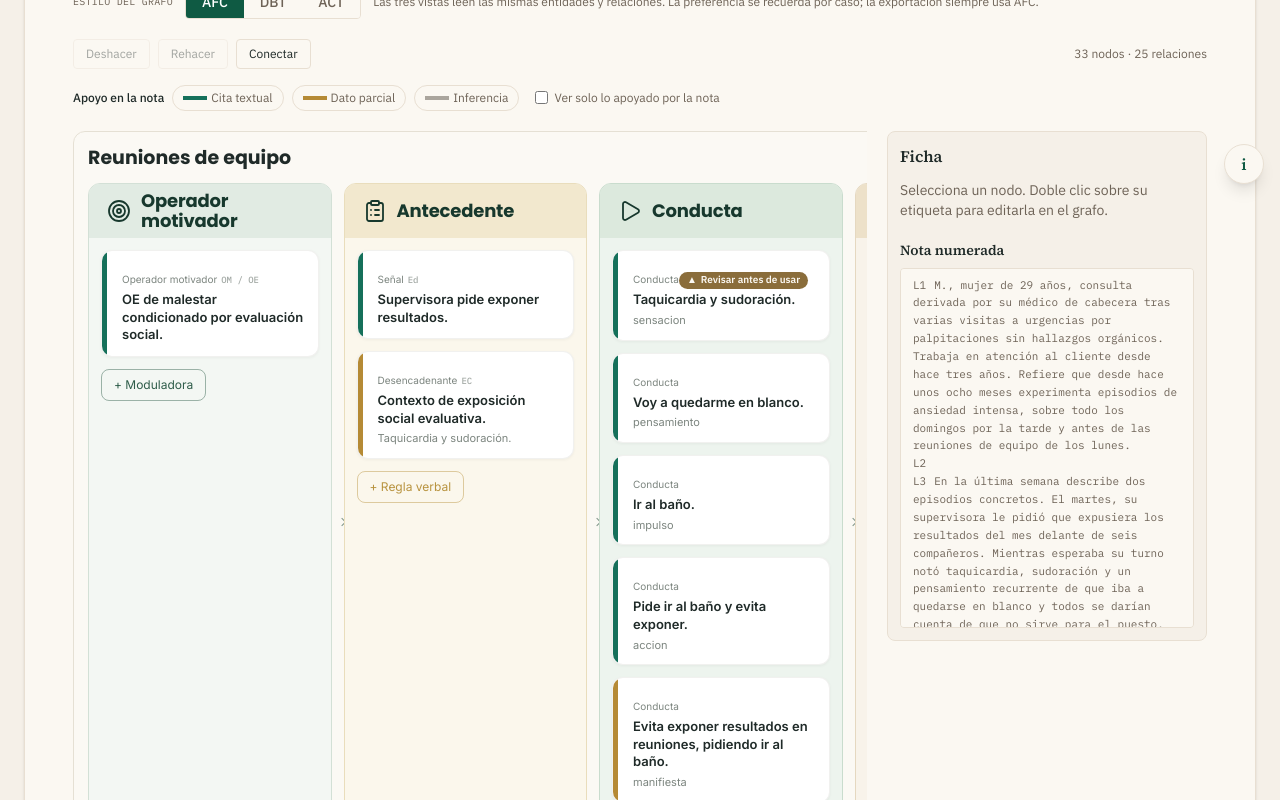
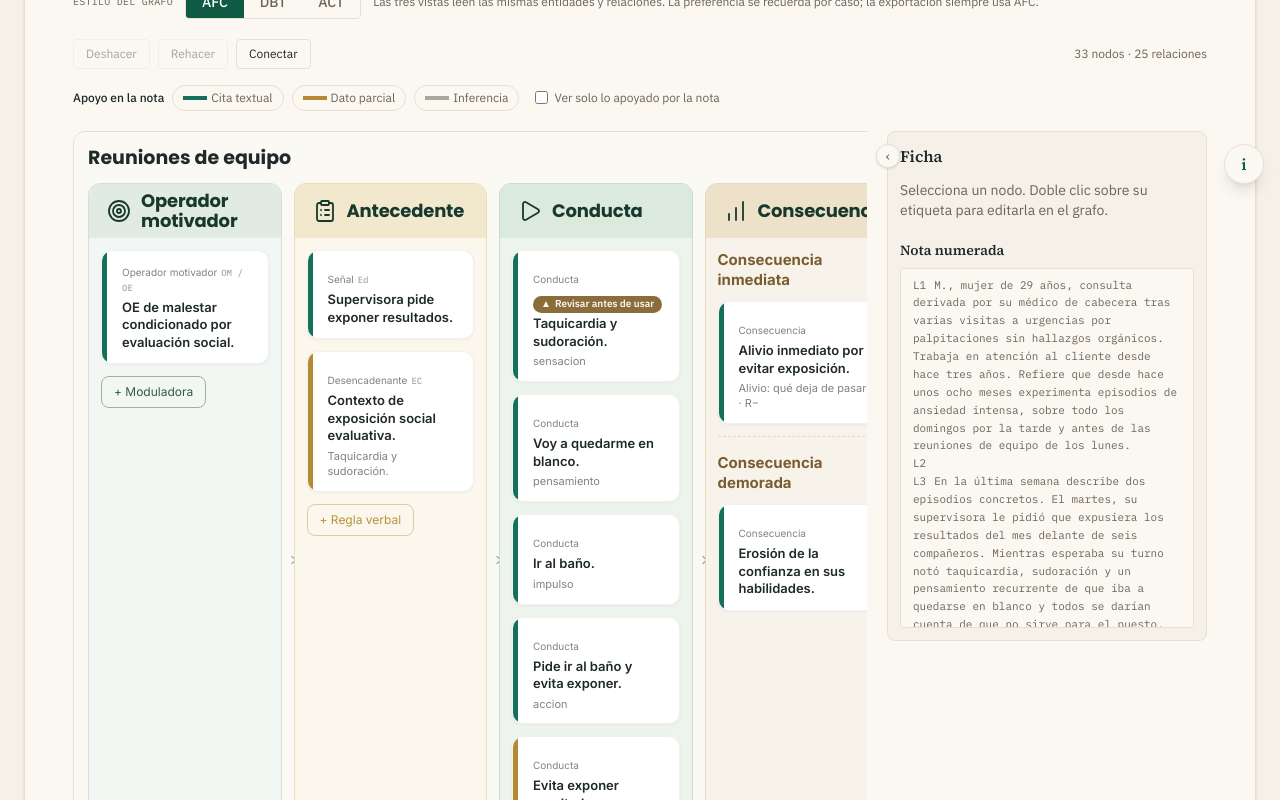
Before and after one commit to catcodesss/PAGINANALISIS, a Next.js app: page /maqueta in a window 1280 px wide. Shown: the part 600-1400 px from the top of the page. Built offline with nearby package versions, Linux system fonts and the light colour scheme.

Commit message:
Ficha en su propia columna: tablero sin scroll forzado y botón para colapsarla

```diff
--- a/components/grafo/GrafoAFC.tsx
+++ b/components/grafo/GrafoAFC.tsx
@@ -466,6 +466,8 @@ export default function GrafoAFC({ analisis, notaOriginal, estilo, onEditar }: G
   const alertasDeNodo = useMemo(() => alertasPorNodo(analisis), [analisis]);
   const notaRef = useRef<HTMLDivElement>(null);
   const [cajonAbierto, setCajonAbierto] = useState(false);
+  // Solo escritorio (≥1280 px): la Ficha ocupa su columna del grid o la cede.
+  const [fichaVisible, setFichaVisible] = useState(true);
   const citaSeleccionada = nodoSeleccionado?.evidencia?.verificada ? nodoSeleccionado.evidencia : null;
   const relacionesSeleccionado = nodoSeleccionado
     ? analisis.aristas
@@ -702,9 +704,12 @@ export default function GrafoAFC({ analisis, notaOriginal, estilo, onEditar }: G
           <input type="checkbox" checked={soloApoyado} onChange={(e) => setSoloApoyado(e.target.checked)} />
           Ver solo lo apoyado por la nota
         </label>
+        {!esDBT && !fichaVisible && (
+          <button type="button" onClick={() => setFichaVisible(true)} aria-label="Mostrar la ficha" title="Mostrar la ficha" className="ml-auto hidden h-6 w-6 items-center justify-center rounded-full border border-divider bg-surface text-sm leading-none text-ink-muted hover:text-ink xl:flex">›</button>
+        )}
       </div>
 
-      <div className={`grid min-w-0 gap-5 print:block ${esDBT ? "" : "xl:grid-cols-[minmax(0,1fr)_20rem] xl:items-start 2xl:grid-cols-[minmax(0,1fr)_24rem]"}`}>
+      <div className={`grid min-w-0 print:block ${esDBT ? "gap-5" : `xl:items-start xl:transition-[grid-template-columns,column-gap] xl:duration-200 ${fichaVisible ? "xl:grid-cols-[minmax(0,1fr)_20rem] xl:gap-5 min-[1536px]:grid-cols-[minmax(0,1fr)_24rem]" : "xl:grid-cols-[minmax(0,1fr)_0rem] xl:gap-0"}`}`}>
         <div className={esAFC ? `${s.scroll} min-w-0 print:hidden` : "contents"}>
         <div
           ref={contenedorRef}
@@ -777,8 +782,9 @@ export default function GrafoAFC({ analisis, notaOriginal, estilo, onEditar }: G
         */}
         {!esDBT && <aside
           aria-label="Ficha y nota"
-          className={`${cajonAbierto ? "fixed inset-x-0 bottom-0 z-50 flex max-h-[85vh] flex-col rounded-t-2xl border-t shadow-xl" : "hidden"} min-w-0 border-divider bg-canvas p-3 print:hidden xl:sticky xl:top-4 xl:z-auto xl:flex xl:max-h-[calc(100vh-2rem)] xl:flex-col xl:rounded-lg xl:border xl:shadow-none`}
+          className={`${cajonAbierto ? "fixed inset-x-0 bottom-0 z-50 flex max-h-[85vh] flex-col rounded-t-2xl border-t shadow-xl" : "hidden"} min-w-0 border-divider bg-canvas p-3 print:hidden xl:sticky xl:top-4 xl:z-auto xl:max-h-[calc(100vh-2rem)] xl:flex-col xl:rounded-lg xl:border xl:shadow-none ${fichaVisible ? "xl:flex" : "xl:hidden"}`}
         >
+          <button type="button" onClick={() => setFichaVisible(false)} aria-label="Ocultar la ficha" title="Ocultar la ficha" className="absolute -left-3 top-3 hidden h-6 w-6 items-center justify-center rounded-full border border-divider bg-surface text-sm leading-none text-ink-muted shadow-sm hover:text-ink xl:flex">‹</button>
           <div className="min-h-0 flex-1 space-y-5 overflow-y-auto">
           <div>
           <header className="flex items-center justify-between gap-2">
--- a/components/grafo/afc.module.css
+++ b/components/grafo/afc.module.css
@@ -102,9 +102,10 @@
   overscroll-behavior-inline: contain;
   padding-bottom: 4px;
 }
-/* El informe deja ~1090 px en un escritorio de 1600: el mínimo cabe ahí sin
-   scroll y solo por debajo aparece la barra horizontal. */
-.lienzo { min-width: 1040px; }
+/* Cuatro columnas de ~200 px más sus huecos. Con la Ficha abierta en un
+   portátil el área principal ronda los 800 px: un mínimo mayor obligaba a
+   scroll horizontal y dejaba "Consecuencias" fuera de vista. */
+.lienzo { min-width: 840px; }
 
 .pila { display: flex; flex-direction: column; gap: 1.25rem; }
 
```
